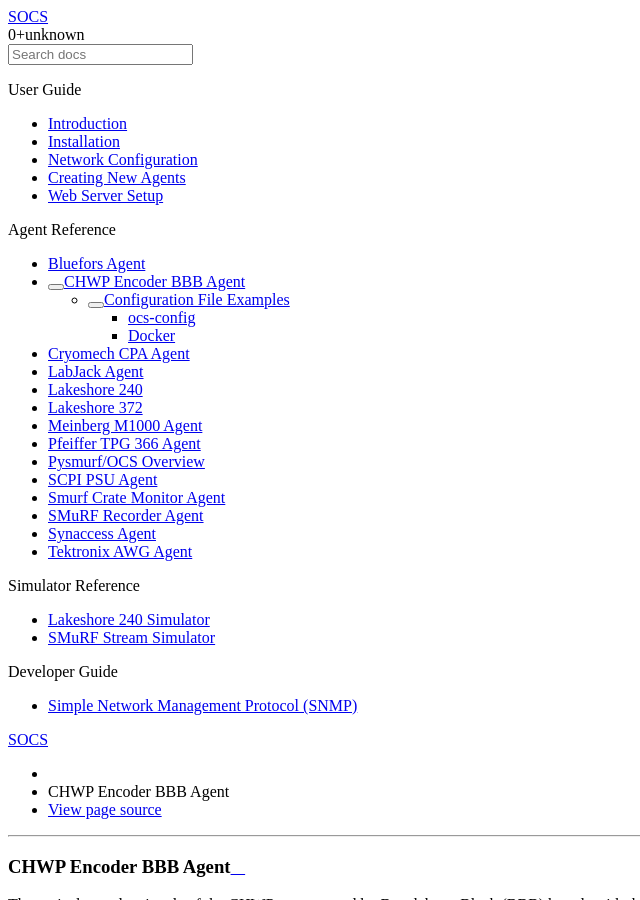
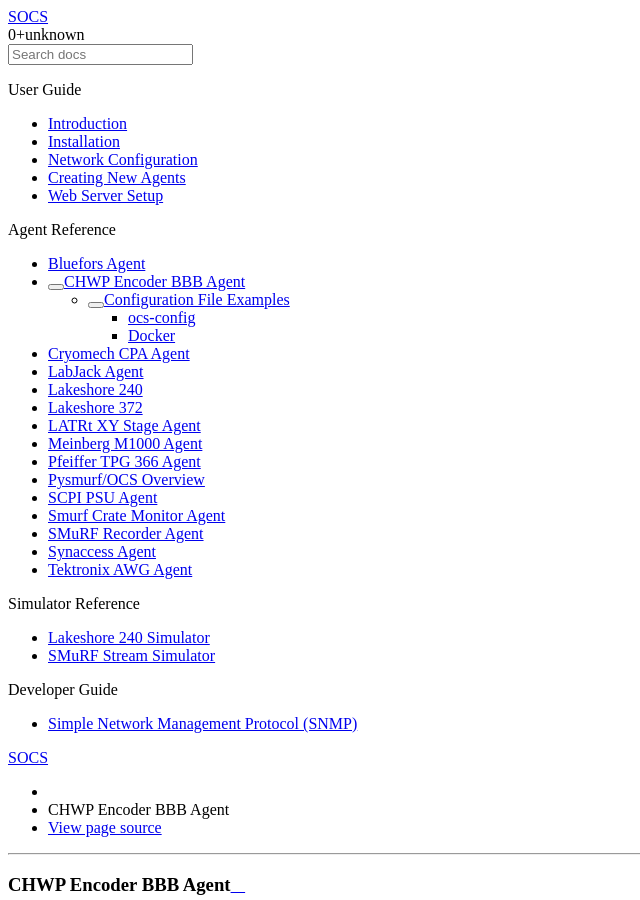
Before and after one commit to simonsobs/socs, a Sphinx documentation site: the page built from docs/agents/chwp_encoder.rst, in a window 1280 px wide and 900 px high. Shown: the whole window, without its empty margins (0-640 px from the left). Built offline with Sphinx 7.4.7 and the Read the Docs theme 2.0.0, drawn with Linux system fonts in a browser that asks for light colours.

Commit message:
documentation debugging fixes

```diff
--- a/docs/agents/latrt_xy_stage.rst
+++ b/docs/agents/latrt_xy_stage.rst
@@ -2,9 +2,9 @@
 
 .. _latrt_xy_stage:
 
-==================
+=====================
 LATRt XY Stage Agent
-==================
+=====================
 
 This agent is used to communicate with the XY Stages used in the LATRt lab.
 These stages are run off a Raspberry Pi connected to some custom electronics
@@ -12,12 +12,12 @@
 
 Since control of these stages need to be accessible inside and outside OCS,
 their drivers are shared `here
-<https://github.com/kmharrington/xy_stage_control>`.
+<https://github.com/kmharrington/xy_stage_control>`_.
 
 .. argparse::
-    :filename: ../agents/xy_stage/xy_ocs_agent.py
+    :filename: ../agents/xy_stage/xy_latrt_agent.py
     :func: make_parser
-    :prog: python3 xy_ocs_agent.py
+    :prog: python3 xy_latrt_agent.py
 
 
 Configuration File Examples
--- a/docs/index.rst
+++ b/docs/index.rst
@@ -42,6 +42,7 @@
     agents/labjack
     agents/lakeshore240
     agents/lakeshore372
+    agents/latrt_xy_stage
     agents/meinberg_m1000_agent
     agents/pfeiffer
     agents/pysmurf/index
```
Also changed, not shown: 1 other file.
